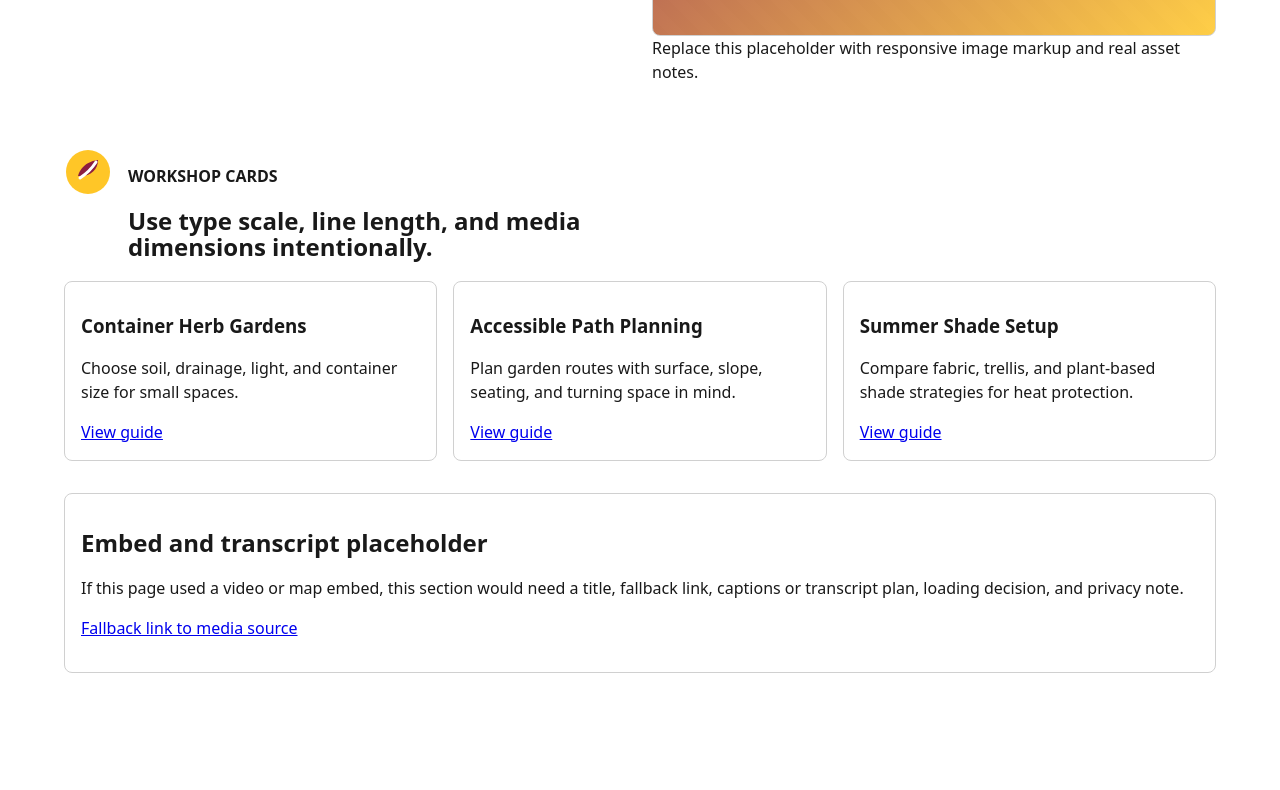
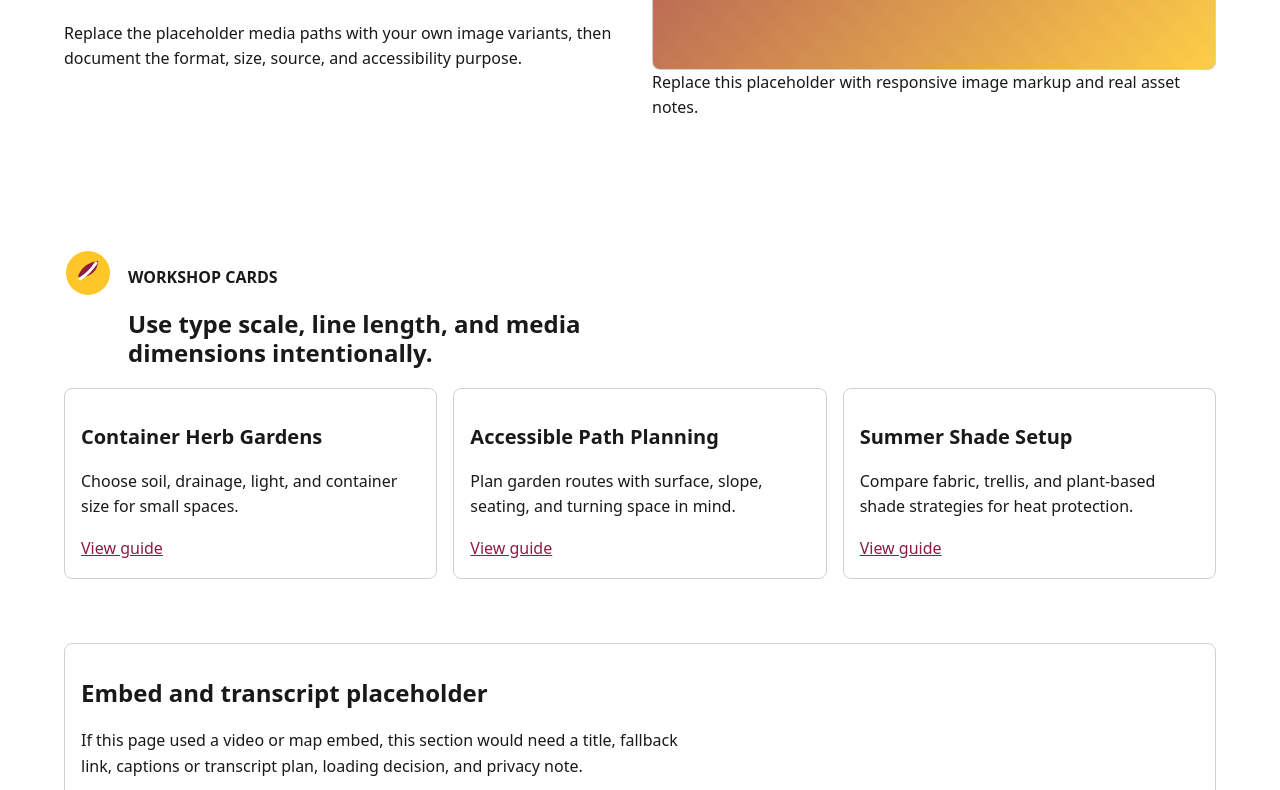
Before and after one commit to pythonprincessux/git414--Responsive-Media-Typography-Lab, a plain HTML site: page media-typography-starter/index.html in a window 1280 px wide. Shown: the part 428-1218 px from the top of the page. Before the commit the page ends 1101 px from the top, so only its background shows below. Drawn offline with Linux system fonts and the light colour scheme.

Commit message:
Add typography tokens and fluid spacing

```diff
--- a/media-typography-starter/styles.css
+++ b/media-typography-starter/styles.css
@@ -143,3 +143,81 @@
     text-transform: uppercase;
   }
 }
+
+/* Media and typography practice extensions */
+@layer base {
+  :root {
+    --font-heading: var(--font-body);
+    --line-body: 1.6;
+    --line-heading: 1.2;
+    --step-4: clamp(2rem, 1.4rem + 2vw, 3rem);
+    --space-section: clamp(2rem, 5vw, 4rem);
+  }
+
+  body {
+    line-height: var(--line-body);
+    overflow-wrap: anywhere;
+  }
+
+  h1,
+  h2,
+  h3 {
+    font-family: var(--font-heading);
+    line-height: var(--line-heading);
+  }
+
+  h1 {
+    font-size: var(--step-4);
+  }
+
+  h2 {
+    font-size: var(--step-2);
+  }
+
+  h3 {
+    font-size: 1.25rem;
+  }
+
+  p {
+    max-inline-size: var(--measure);
+  }
+
+  a {
+    color: var(--color-accent);
+  }
+
+  :focus-visible {
+    outline: 3px solid var(--color-accent);
+    outline-offset: 3px;
+  }
+}
+
+@layer layout {
+  .hero,
+  .section {
+    padding-block: var(--space-section);
+  }
+
+  .hero > *,
+  .card-grid > * {
+    min-inline-size: 0;
+  }
+}
+
+@layer components {
+  .hero-media img {
+    display: block;
+    inline-size: 100%;
+  }
+
+  .section-icon {
+    inline-size: 3rem;
+    block-size: 3rem;
+    flex-shrink: 0;
+  }
+
+  .media-check {
+    /* This is explanatory text, not an actual embedded player. */
+    margin-block-end: var(--space-8);
+  }
+}
```
